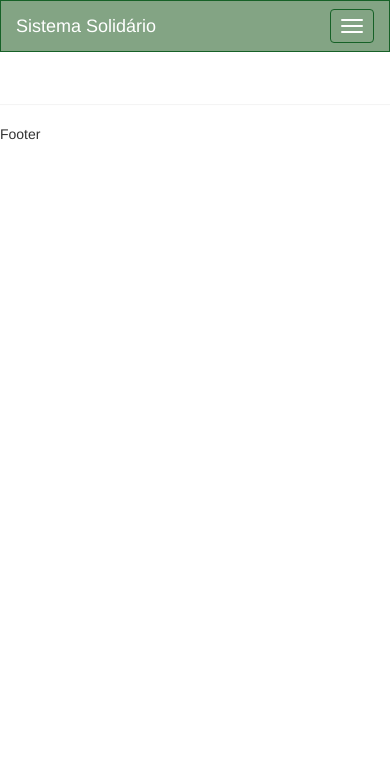
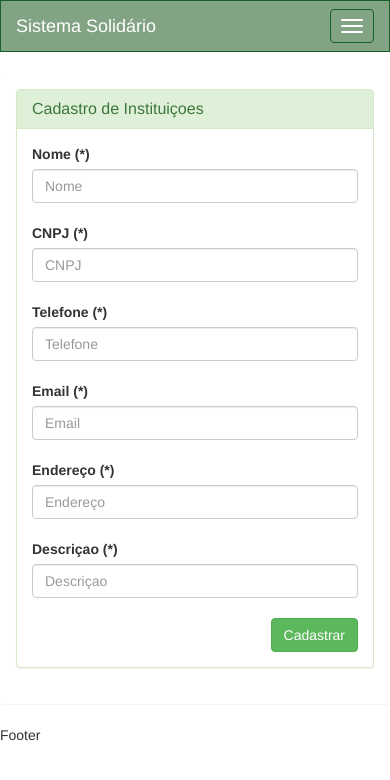
Before and after one commit to ArleyOliveira/SistemaSolidario, a CodeIgniter app: page /database/index.php/instituicao/cadastrar in a window 390 px wide; the page is wider, and only the part inside the window is pictured. Shown: the top 780 px of that part. Run offline with CodeIgniter, Linux system fonts and the light colour scheme; some libraries are stand-ins or nearby versions.

Commit message:
Funcionalidade Cadastrar e Consultar instituicoes

```diff
--- a/application/controllers/Instituicao.php
+++ b/application/controllers/Instituicao.php
@@ -22,12 +22,9 @@ class Instituicao extends CI_Controller {
         $this->form_validation->set_rules('email', 'Email', 'trim|required|max_length[50]');
         $this->form_validation->set_rules('endereco', 'Endereco', 'trim|required|max_length[100]');
         $this->form_validation->set_rules('descricao', 'Descricao', 'trim|required|max_length[800]');
-        $this->form_validation->set_rules('isDisponivel','IsDisponivel');
-
-
 
         if ($this->form_validation->run()):
-            $dados = elements(array('nome', 'cnpj', 'telefone', 'email', 'endereco', 'descricao', 'isDisponivel'), $this->input->post());
+            $dados = elements(array('nome', 'cnpj', 'telefone', 'email', 'endereco', 'descricao'), $this->input->post());
                 $this->InstituicaoDAO->do_insert($dados);
         endif;
 
--- a/application/views/instituicoes/cadastrar.php
+++ b/application/views/instituicoes/cadastrar.php
@@ -1,11 +1,61 @@
+
+
 <div class="row">
-	<div class".col-md-2"></div>
-	<div class".col-md-8">
-		<div class="panel panel-sucess">
-		  <div class="panel-body">
+    <div class="col-md-2"></div>
+    <div class="col-md-8">
+        <?php
+        if (validation_errors() != NULL):
+            echo '<div class="alert alert-danger" role="alert">';
+            echo '<button type="button" class="close" data-dismiss="alert" aria-label="Close"><span aria-hidden="true">&times;</span></button>';
+            echo validation_errors();
+            echo '</div>';
+        endif;
 
-		  </div>
-		</div>
-	</div>
-	<div class".col-md-2"></div>
+        if ($this->session->flashdata('cadastrook')):
+            echo '<div class="alert alert-success" role="alert">';
+            echo '<button type="button" class="close" data-dismiss="alert" aria-label="Close"><span aria-hidden="true">&times;</span></button>';
+            echo $this->session->flashdata('cadastrook');
+            echo '</div>';
+        endif;
+        ?>
+        <div class="panel panel-sucess">
+            <div class="panel-body">
+                <div class="panel panel-success">
+                    <div class="panel-heading">
+                        <h3 class="panel-title">Cadastro de Instituiçoes</h3>
+                    </div>
+                    <div class="panel-body">
+                        <?php
+                        echo form_open('instituicao/cadastrar');
+                        echo form_label('Nome (*)') . "<br />";
+                        echo form_input(array('id' => 'nome', 'name' => 'nome', 'class' => 'form-control', 'placeholder' => 'Nome'), set_value('nome')) . "<br />";
+
+                        echo form_label('CNPJ (*)') . "<br />";
+                        echo form_input(array('id' => 'cnpj', 'name' => 'cnpj', 'class' => 'form-control', 'placeholder' => 'CNPJ'), set_value('cnpj')) . "<br />";
+
+
+                        echo form_label('Telefone (*)') . "<br />";
+                        echo form_input(array('id' => 'telefone', 'name' => 'telefone', 'class' => 'form-control', 'placeholder' => 'Telefone'), set_value('telefone')) . "<br />";
+
+                        echo form_label('Email (*)') . "<br />";
+                        echo form_input(array('name' => 'email', 'class' => 'form-control', 'placeholder' => 'Email'), set_value('email')) . "<br />";
+
+                        echo form_label('Endereço (*)') . "<br />";
+                        echo form_input(array('id' => 'endereco', 'name' => 'endereco', 'class' => 'form-control', 'placeholder' => 'Endereço'), set_value('endereco')) . "<br />";
+
+                        echo form_label('Descriçao (*)') . "<br />";
+                        echo form_input(array('name' => 'descricao', 'class' => 'form-control', 'placeholder' => 'Descriçao'), set_value('descricao')) . "<br />";
+                        ?>
+                        <?php
+                        echo '<span id="sumit" style="display: inline;float: right;">';
+                        echo form_submit(array('name' => 'cadastrar', 'class' => 'btn btn-success'), 'Cadastrar') . "<br />";
+                        echo '</span>';
+                        echo form_close();
+                        ?>
+                    </div>
+                </div>
+            </div>
+        </div>
+    </div>
+    <div class="col-md-2"></div>
 </div>
```
Also changed, not shown: application/views/instituicoes/consultar.php (added, +47 -0 lines).
